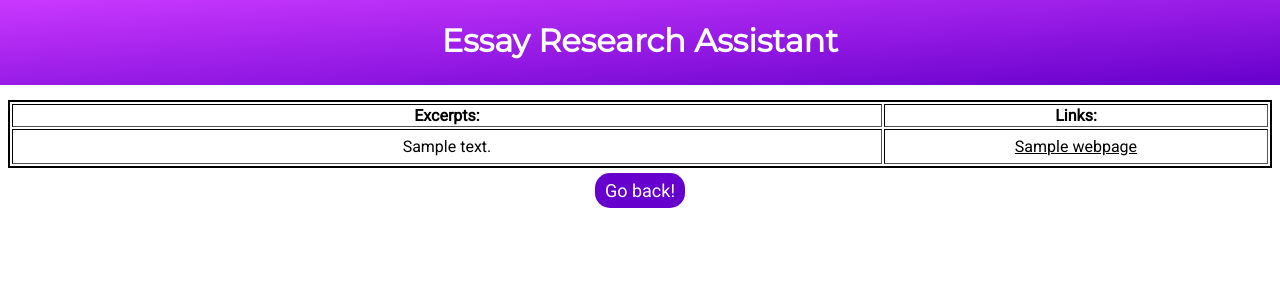
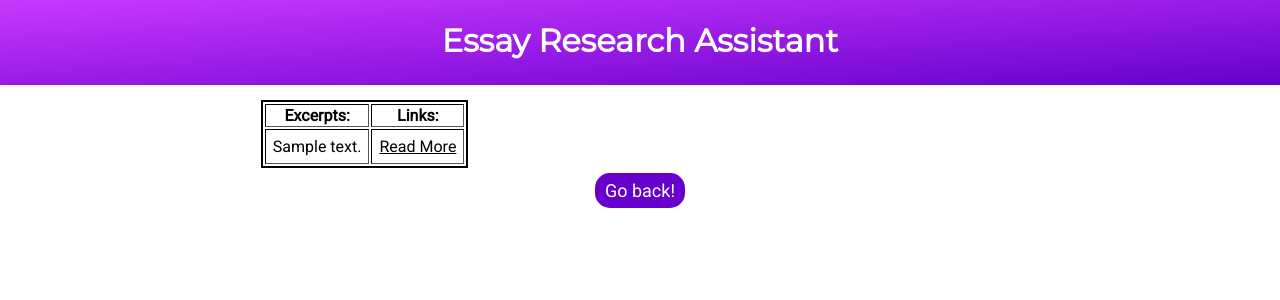
Before and after one commit to MousaZourob/EssayResearcher, a Flask app: template templates/research.html in a window 1280 px wide. Shown: the top 300 px of the page. Run offline with Flask 2, Linux system fonts and the light colour scheme; the template is opened without the code that fills it: most values are stand-ins (such as "Sample title", 1, 10 or a date in 2020).

Commit message:
added table margin and link bug fix

```diff
--- a/templates/research.html
+++ b/templates/research.html
@@ -30,17 +30,23 @@
         </tr>
         {% for i in range(content|length) %}
             <tr>
-                <td style="width:70vw;">
+                <td>
                     {% if not content[i] == None %}
                         {{content[i]}}
                     {% else %}
                         <p> Nothing was found, check the link for more information </p>
                     {% endif %}
                 </td>
-                <td style="width: 30vw;" <a href="{{webpages[i]}}"><u> {{webpages[i]}} </u></a> </td>
+                <td><a href="{{webpages[i]}}"><u> Read More </u></a> </td>
             </tr>
         {% endfor %}
     </table>
+
+    <style>
+        #content-table {
+            margin: 0px 20%;
+        }
+    </style>
     <form action="./#">
         <input type="submit" value="Go back!" />
     </form>
```
